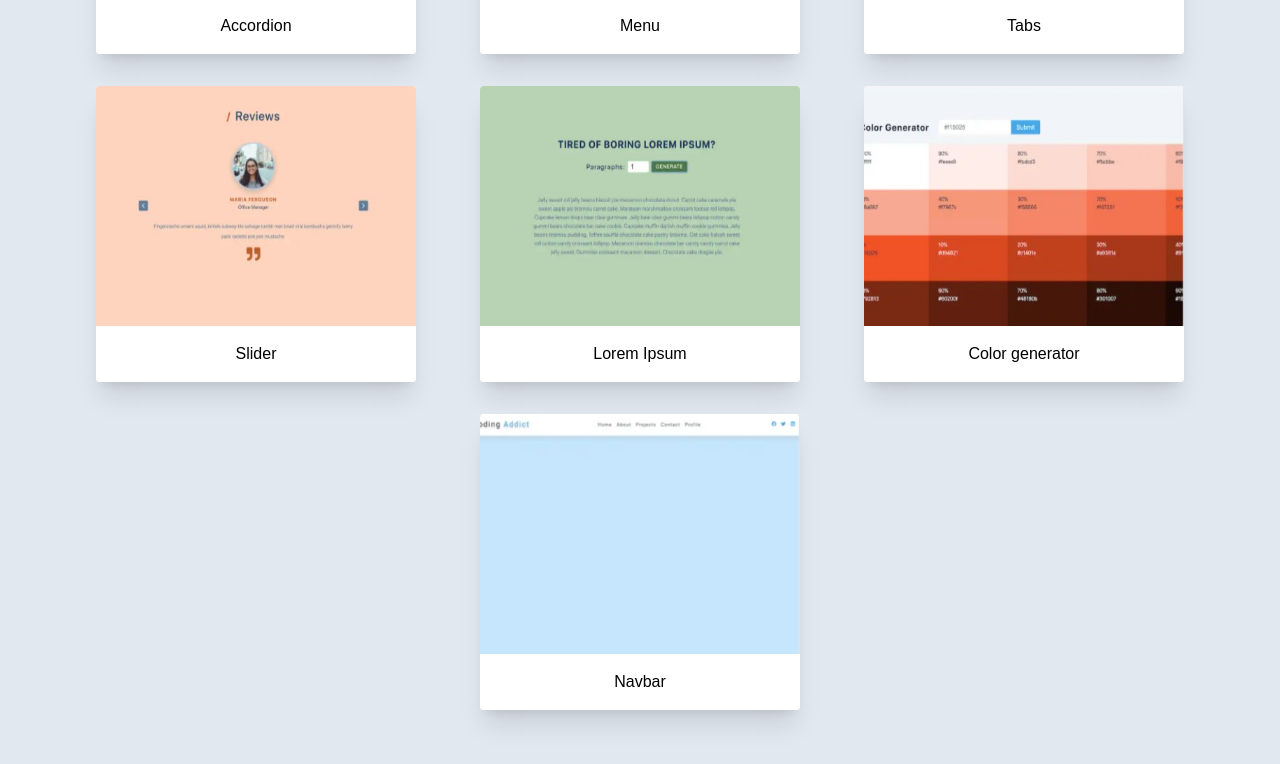
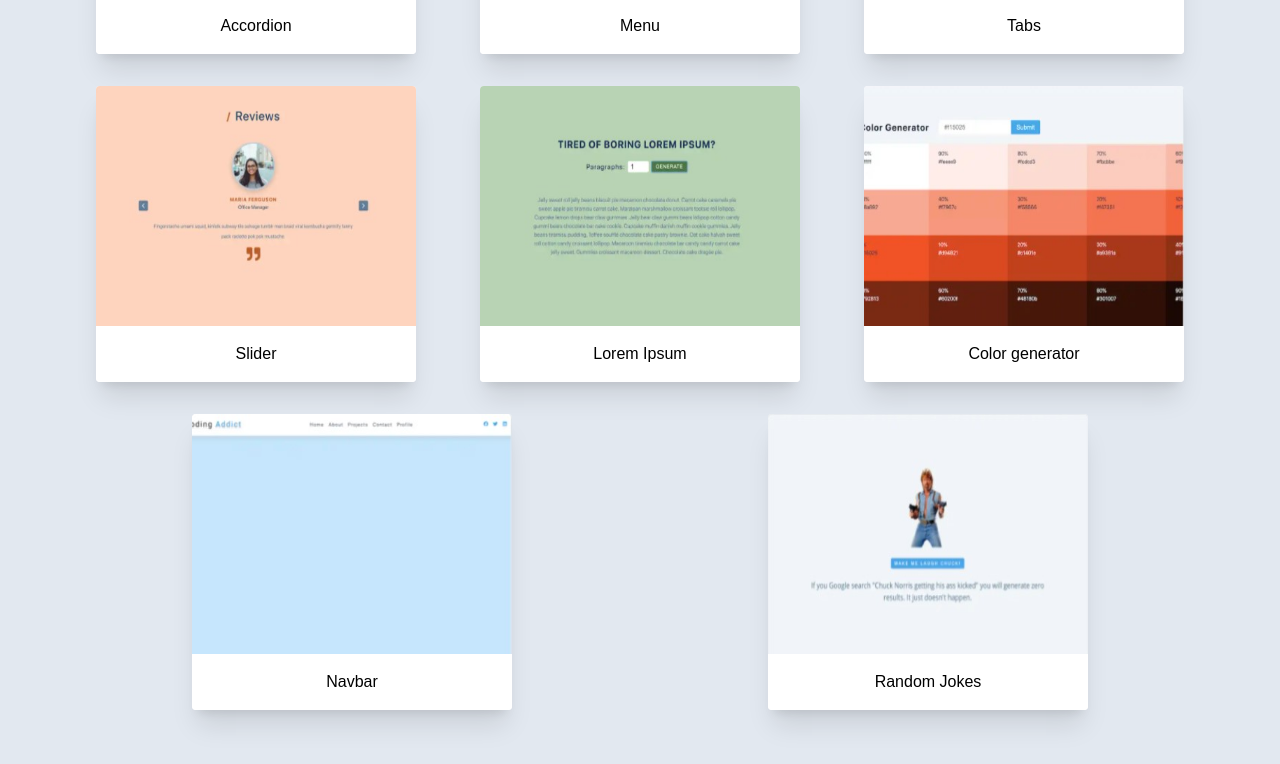
Before and after one commit to evtimlyonov/Projects, a React (Create React App) app: page / in a window 1280 px wide. Shown: the part 1302-2066 px from the top of the page. Built offline with nearby package versions, Linux system fonts and the light colour scheme.

Commit message:
Added random jokes

```diff
--- a/src/components/BasicProjects.tsx
+++ b/src/components/BasicProjects.tsx
@@ -59,6 +59,12 @@ const data = [
     img: './images/10.jpg',
     link: 'https://demo-navbar-project.netlify.app/',
   },
+  {
+    id: 11,
+    name: 'Random Jokes',
+    img: './images/11.jpg',
+    link: 'https://demo-random-jokes-project.netlify.app/',
+  },
 ];
 
 export const BasicProjects = () => {
```
Also changed, not shown: public/images/11.jpg (added).
